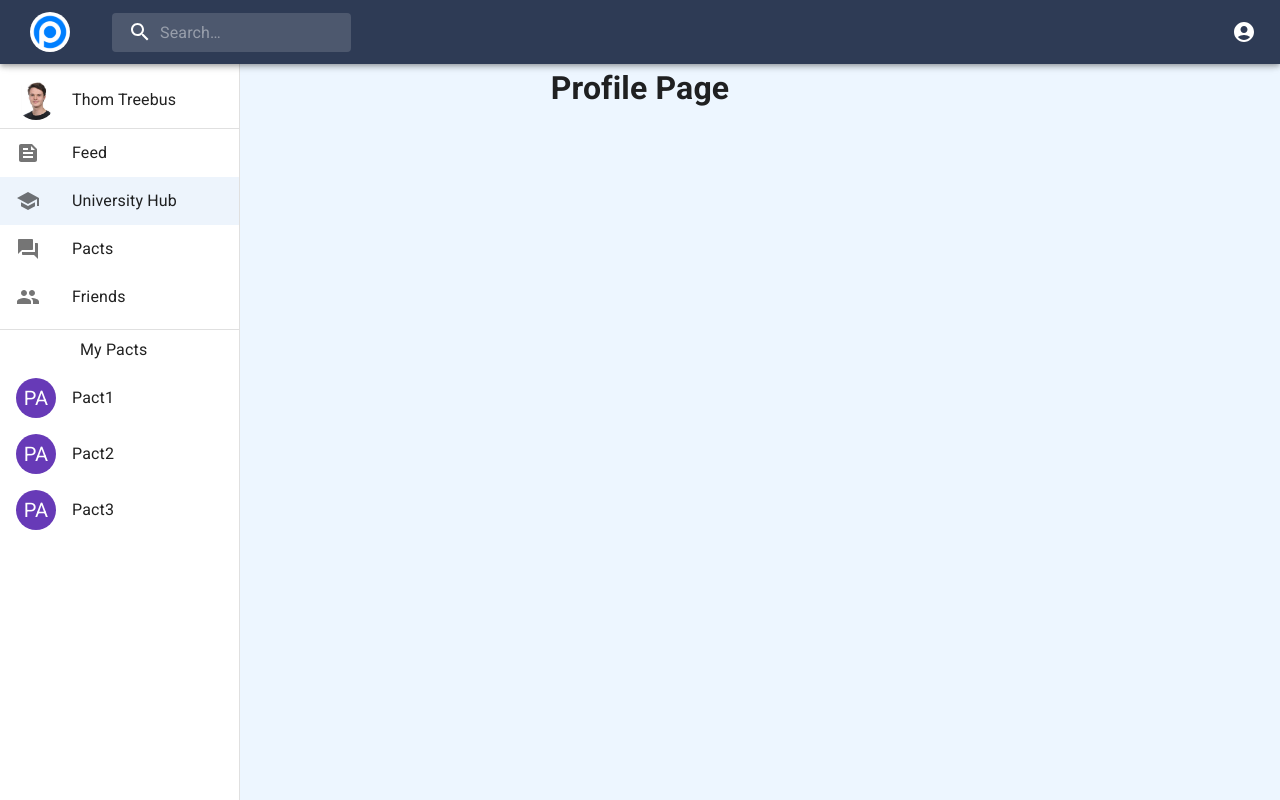
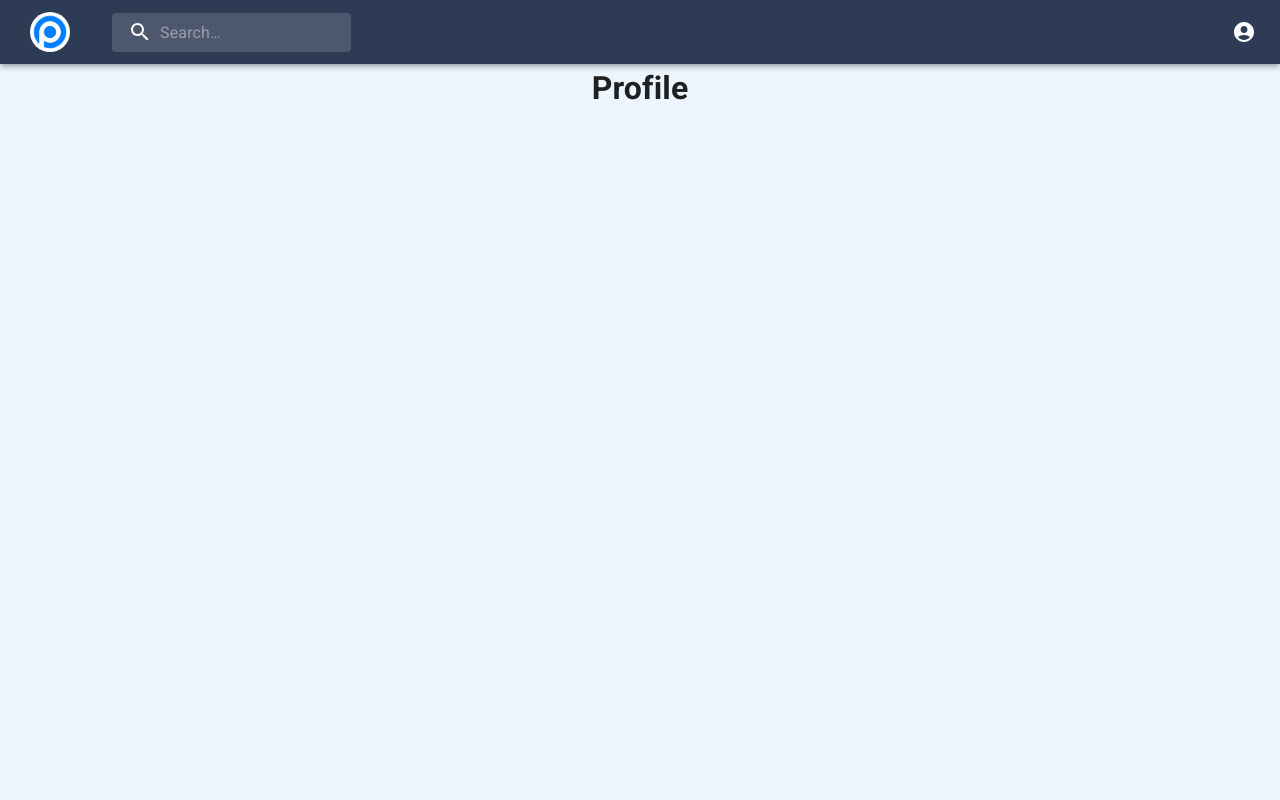
Before and after one commit to thomtreebus/Pacto, a React (Create React App) app in the folder client/: page /profile in a window 1280 px wide. Built offline with nearby package versions, Linux system fonts and the light colour scheme.

Commit message:
Create layout with AppBar

```diff
--- a/client/src/App.jsx
+++ b/client/src/App.jsx
@@ -1,10 +1,12 @@
 import Login from "./pages/LoginPage";
 import SignUp from "./pages/SignupPage";
 import BaseLayout from "./layouts/BaseLayout";
+import AppBarLayout from "./layouts/AppBarLayout";
 import Landing from "./pages/LandingPage";
 import Feed from "./pages/Feed";
 import { BrowserRouter as Router, Route, Switch } from "react-router-dom";
 import { CssBaseline } from "@mui/material";
+import Profile from "./pages/Profile";
 
 function App() {
 	return (
@@ -19,6 +21,11 @@ function App() {
 				</Route>
 				<Route exact path="/signup">
 					<SignUp />
+				</Route>
+				<Route exact path="/profile">
+					<AppBarLayout>
+						<Profile />
+					</AppBarLayout>
 				</Route>
 
 				<Route path="*">
--- /dev/null
+++ b/client/src/layouts/AppBarLayout.jsx
@@ -0,0 +1,25 @@
+
+import React from 'react';
+import AppBar from "../components/AppBar";
+import Box from "@mui/material/Box";
+
+
+export default function BaseLayout({children}) {
+  document.body.style = "background-color: #edf6ff"
+  return (
+    <>
+      <AppBar />
+      <Box sx={{
+						my: 8,
+						mx: 4,
+            display: "flex",
+						flexDirection: "column",
+            alignItems: "center"
+					}}>
+        {children}
+      </Box>
+
+    </>
+
+  );
+}
--- /dev/null
+++ b/client/src/pages/Profile.jsx
@@ -0,0 +1,9 @@
+import React from 'react';
+import AppBar from '../components/AppBar';
+
+export default function Profile() {
+  return (
+    <h1>Profile</h1>
+  );
+
+}
```
Also changed, not shown: 1 other file (tests, documents, lock files or other folders).
